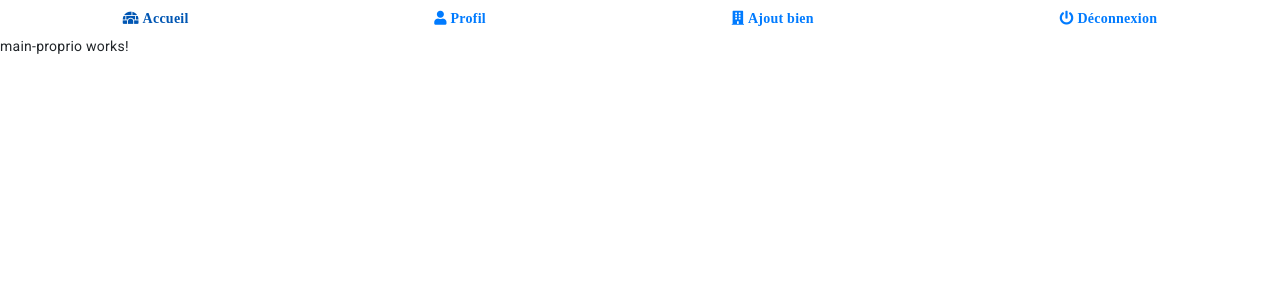
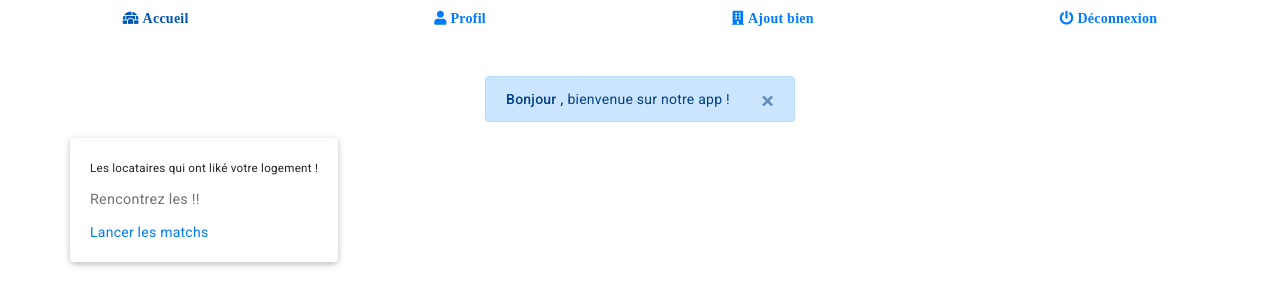
Before and after one commit to morganekervaon/ToitPlusMoiFront, an Angular app in the folder toitplusmoifront/: page /mainProprio in a window 1280 px wide. Shown: the top 306 px of the page. Built offline with nearby package versions, Linux system fonts and the light colour scheme; sample sign-in values are in the browser's storage.

Commit message:
main proprio

```diff
--- a/toitplusmoifront/src/app/main-proprio/main-proprio.component.html
+++ b/toitplusmoifront/src/app/main-proprio/main-proprio.component.html
@@ -1 +1,24 @@
-<p>main-proprio works!</p>
+<br><br>
+<div class="container">
+    <div class="row justify-content-center align-items-center g-2">
+        <div class="alert alert-primary alert-dismissible fade show" role="alert" *ngIf="userConnect!=null">
+            <button type="button" class="close" data-dismiss="alert" aria-label="Close">
+                <span aria-hidden="true">&times;</span>
+                <span class="sr-only">Close</span>
+            </button>
+            <strong>Bonjour {{userConnect.prenom}}, </strong> bienvenue sur notre app !
+        </div>
+    </div>
+</div>
+
+<div class="container">
+    <div class="row" style="align-items: center;">
+        <div class="card" style="width: 22 rem;">
+            <div class="card-body">
+                <h5 class="card-title">Les locataires qui ont liké votre logement !</h5>
+                <p class="card-text">Rencontrez les !!</p>
+                <a routerLink="" class="card-link">Lancer les matchs</a>
+            </div>
+        </div>
+    </div>
+</div>
--- a/toitplusmoifront/src/app/main-proprio/main-proprio.component.ts
+++ b/toitplusmoifront/src/app/main-proprio/main-proprio.component.ts
@@ -1,10 +1,17 @@
-import { Component } from '@angular/core';
+import { Component, OnInit } from '@angular/core';
+import { Router } from '@angular/router';
+import { AuthService } from '../auth.service';
 
 @Component({
   selector: 'app-main-proprio',
   templateUrl: './main-proprio.component.html',
   styleUrls: ['./main-proprio.component.css']
 })
-export class MainProprioComponent {
+export class MainProprioComponent implements OnInit {
+  constructor(private route: Router, private authService: AuthService) {}
+  public userConnect = this.authService.getUserConnect();
 
+  ngOnInit(): void{
+
+  }
 }
```
